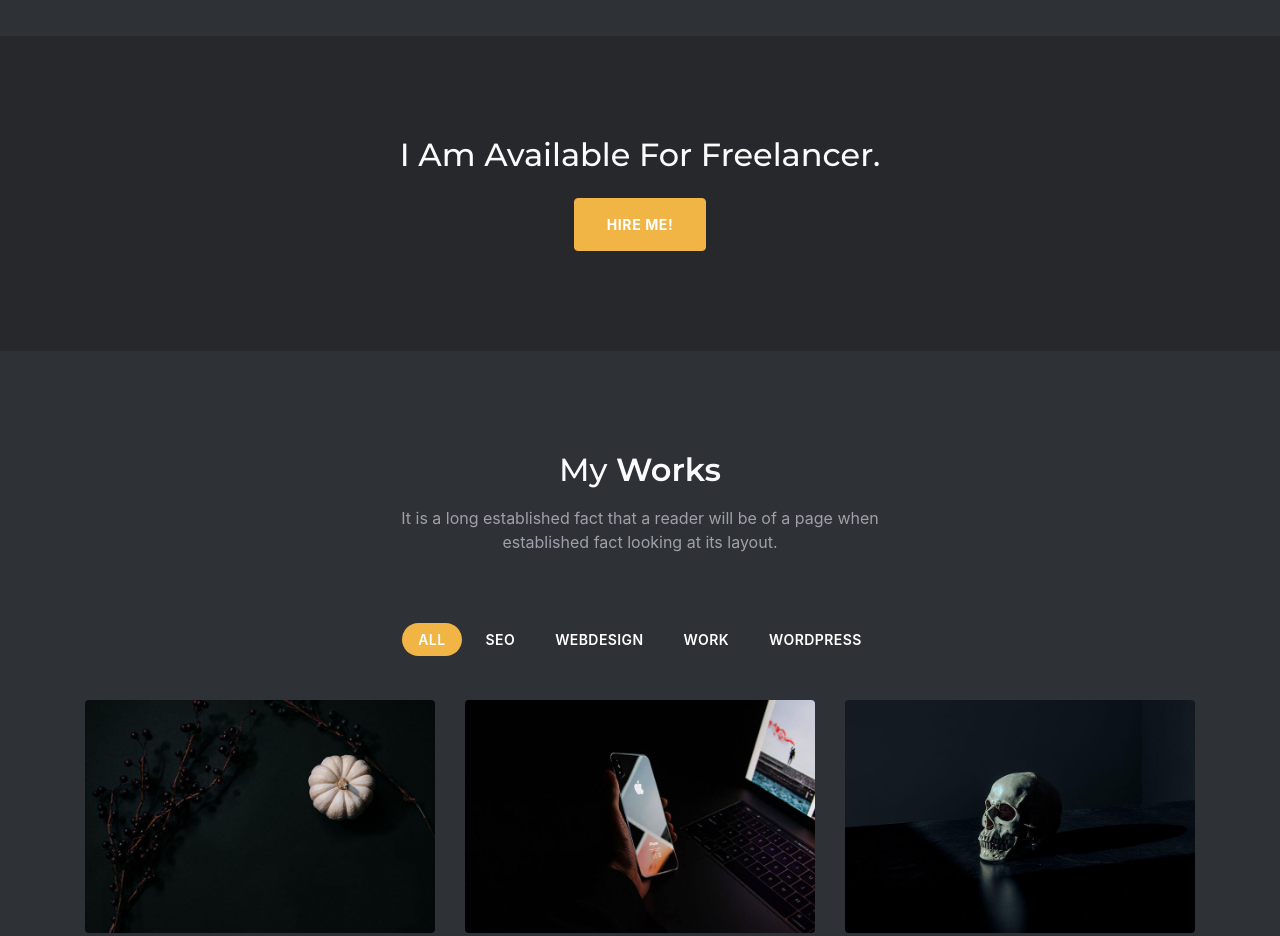
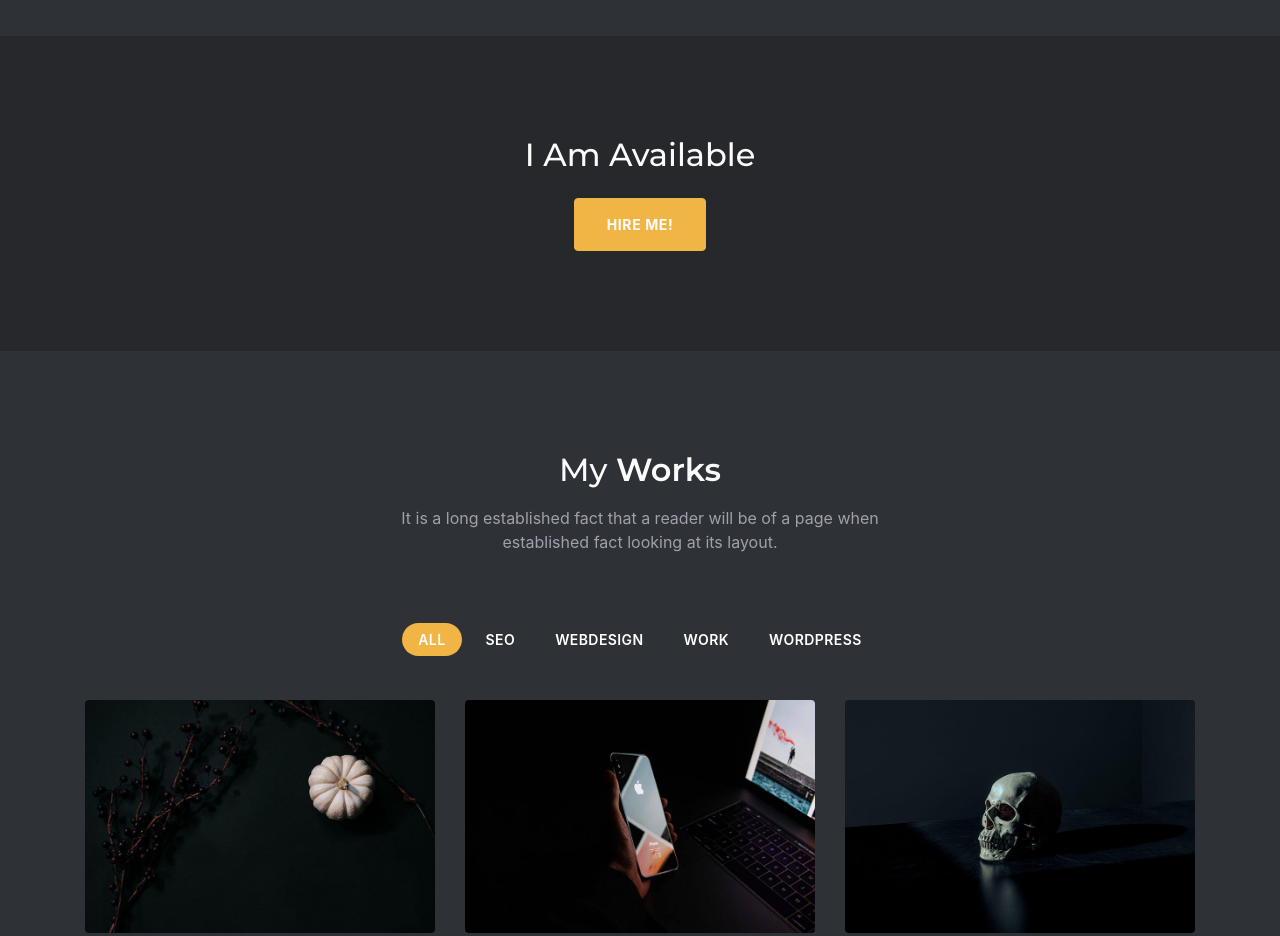
Before and after one commit to mirsahib/mirsahib.github.io, a React (Create React App) app: page / in a window 1280 px wide. Shown: the part 1520-2456 px from the top of the page. Built offline with nearby package versions, Linux system fonts and the light colour scheme.

Commit message:
:pencil: Fix CTA h2 tag :bento: Add hiremelink in portfolio

```diff
--- a/src/components/CTA.js
+++ b/src/components/CTA.js
@@ -1,4 +1,5 @@
 import React from "react";
+import { hireMeLink } from "../portfolio";
 
 function CTA() {
   return (
@@ -7,10 +8,10 @@ function CTA() {
         <div class="row">
           <div class="col-lg-12">
             <div class="text-center">
-              <h2>I Am Available For Freelancer.</h2>
+              <h2>I Am Available</h2>
             </div>
             <div class="text-center mt-4">
-              <a href="/#" class="btn btn-custom">
+              <a href={hireMeLink} class="btn btn-custom">
                 Hire Me!
               </a>
             </div>
--- a/src/portfolio.js
+++ b/src/portfolio.js
@@ -39,5 +39,6 @@ const aboutMe = [
 ];
 
 const EmploymentStatus = false;
+const hireMeLink = "";
 
-export { profile, userInfo, social, aboutMe, EmploymentStatus };
+export { profile, userInfo, social, aboutMe, EmploymentStatus, hireMeLink };
```
